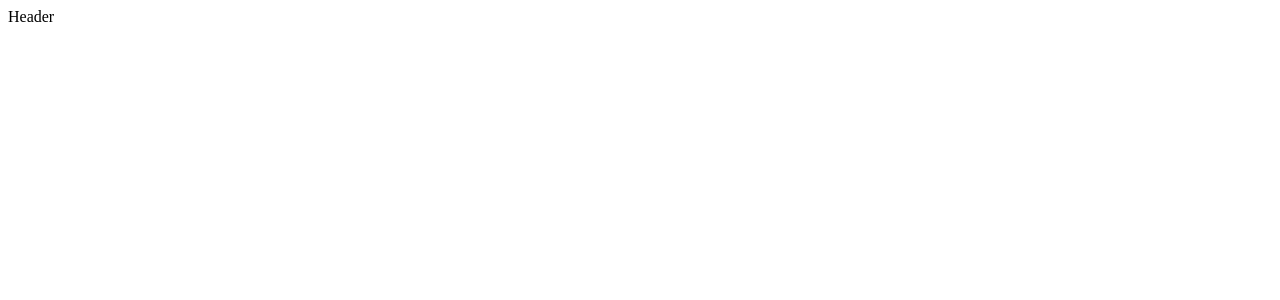
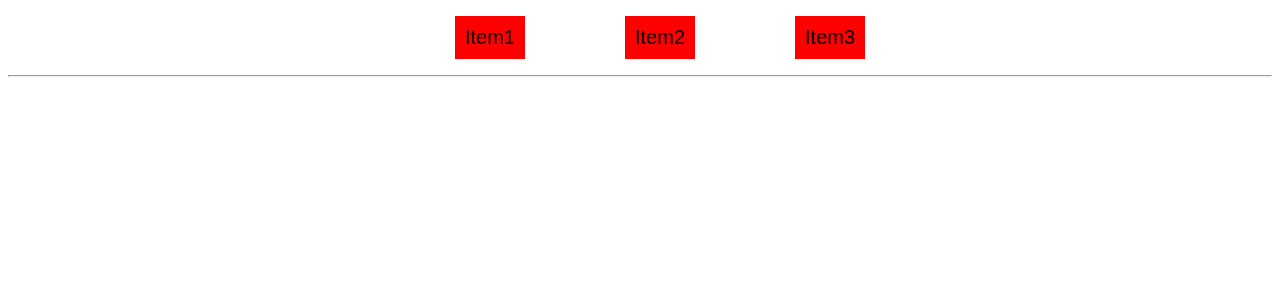
Before and after one commit to ragnardgreat/new_portfolio, a React (Vite) app: page / in a window 1280 px wide. Shown: the top 300 px of the page. Built offline with nearby package versions, Linux system fonts and the light colour scheme.

Commit message:
added header and about me

```diff
--- a/src/App.tsx
+++ b/src/App.tsx
@@ -6,7 +6,7 @@ function App() {
 
   return (
     <>
-    <Header/>
+      <Header />
     </>
   )
 }
--- a/src/components/Header.css
+++ b/src/components/Header.css
@@ -0,0 +1,17 @@
+body{
+    font-family: Arial, Helvetica, sans-serif;
+}
+
+#itemList{
+    list-style-type: none;
+    display: flex;
+    gap: 100px;
+    justify-content: center;
+}
+
+.headerItem{
+    background-color: red;
+    width: fit-content;
+    font-size: 20px;
+    padding: 10px;
+}
--- a/src/components/Header.tsx
+++ b/src/components/Header.tsx
@@ -1,9 +1,17 @@
 import React from 'react'
+import './Header.css'
 
 function Header() {
-  return (
-    <div>Header</div>
-  )
+    return (
+        <div id='headerContainer'>
+            <ul id='itemList'>
+                <li className="headerItem">Item1</li>
+                <li className="headerItem">Item2</li>
+                <li className="headerItem">Item3</li>
+            </ul>
+            <hr/>
+        </div>
+    )
 }
 
 export default Header
```
Also changed, not shown: src/components/AboutMe.tsx (added), 1 other file (tests, documents, lock files or other folders).
